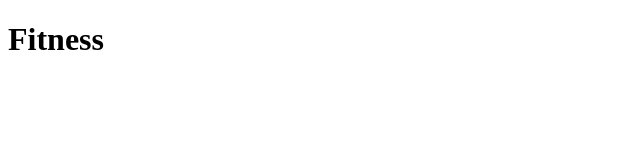
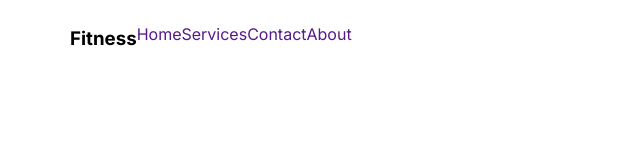
Before and after one commit to syedejaj/task-two-10, a plain HTML site: page index.html in a window 1280 px wide. Shown: the whole page, without its empty margins (0-640 px from the left). Drawn offline with Linux system fonts and the light colour scheme.

Commit message:
navbar some part added

```diff
--- a/index.html
+++ b/index.html
@@ -5,10 +5,27 @@
     <meta charset="UTF-8">
     <meta name="viewport" content="width=device-width, initial-scale=1.0">
     <title>Fitness</title>
+    <link rel="stylesheet" href="styles/style.css">
 </head>
 
-<body>
-    <h1>Fitness</h1>
+<body class="inter-font">
+    <header>
+        <nav class="navbar container">
+            <h3>Fitness</h3>
+            <ul>
+                <li><a href="">Home</a></li>
+                <li><a href="">Services</a></li>
+                <li><a href="">Contact</a></li>
+                <li><a href="">About</a></li>
+            </ul>
+        </nav>
+    </header>
+    <main>
+
+    </main>
+    <footer>
+
+    </footer>
 </body>
 
 </html>
--- a/styles/style.css
+++ b/styles/style.css
@@ -0,0 +1,34 @@
+@import url('https://fonts.googleapis.com/css2?family=Inter:wght@100..900&display=swap');
+
+.inter-font {
+    font-family: "Inter", sans-serif;
+    font-optical-sizing: auto;
+    font-style: normal;
+}
+
+* {
+    padding: 0;
+}
+
+/* shared style */
+.container {
+    max-width: 1140px;
+    margin: 0 auto;
+}
+
+/* navbar styles */
+nav ul li {
+    list-style: none;
+}
+
+nav li a {
+    text-decoration: none;
+}
+
+.navbar {
+    display: flex;
+}
+
+.navbar ul {
+    display: flex;
+}
```
